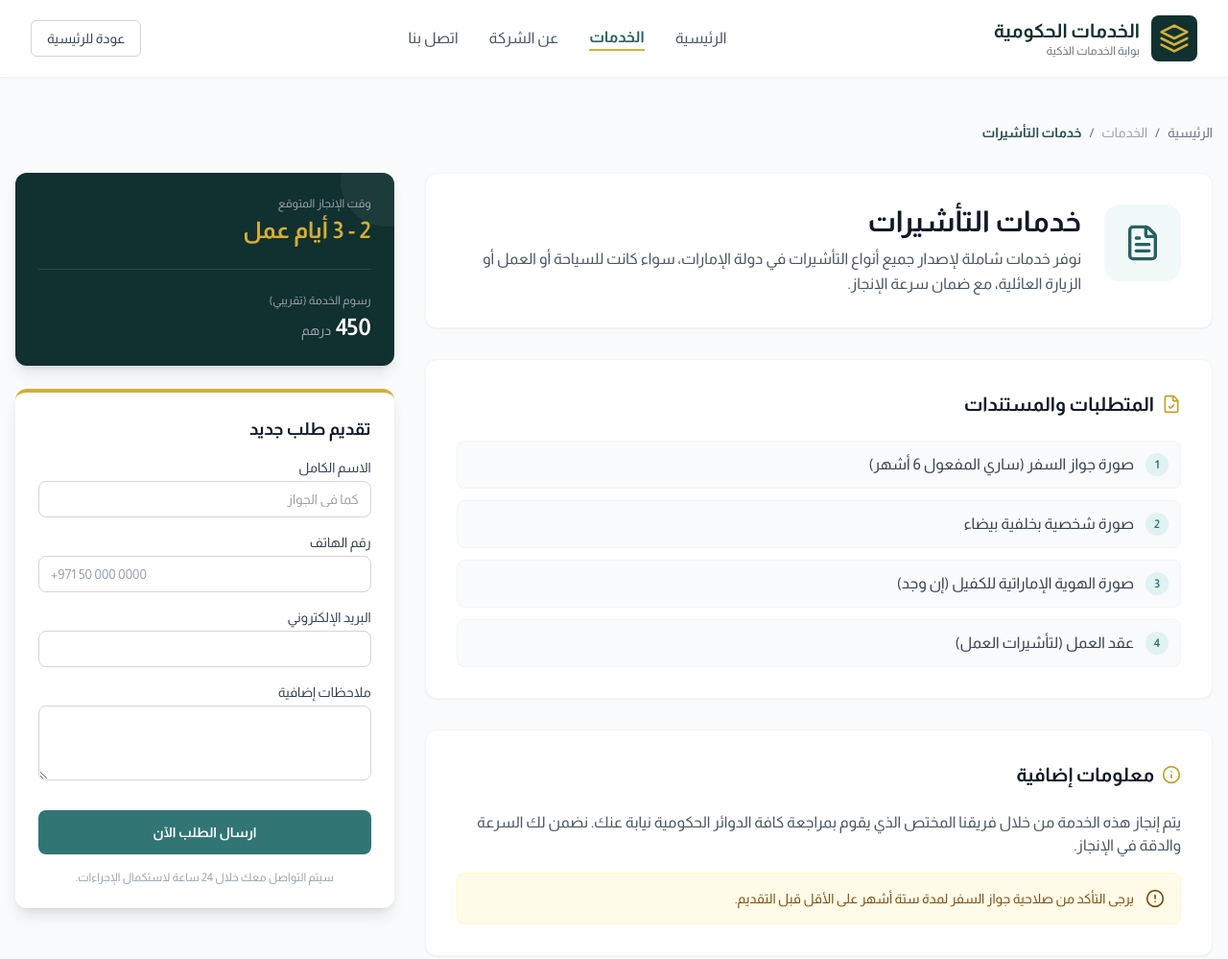
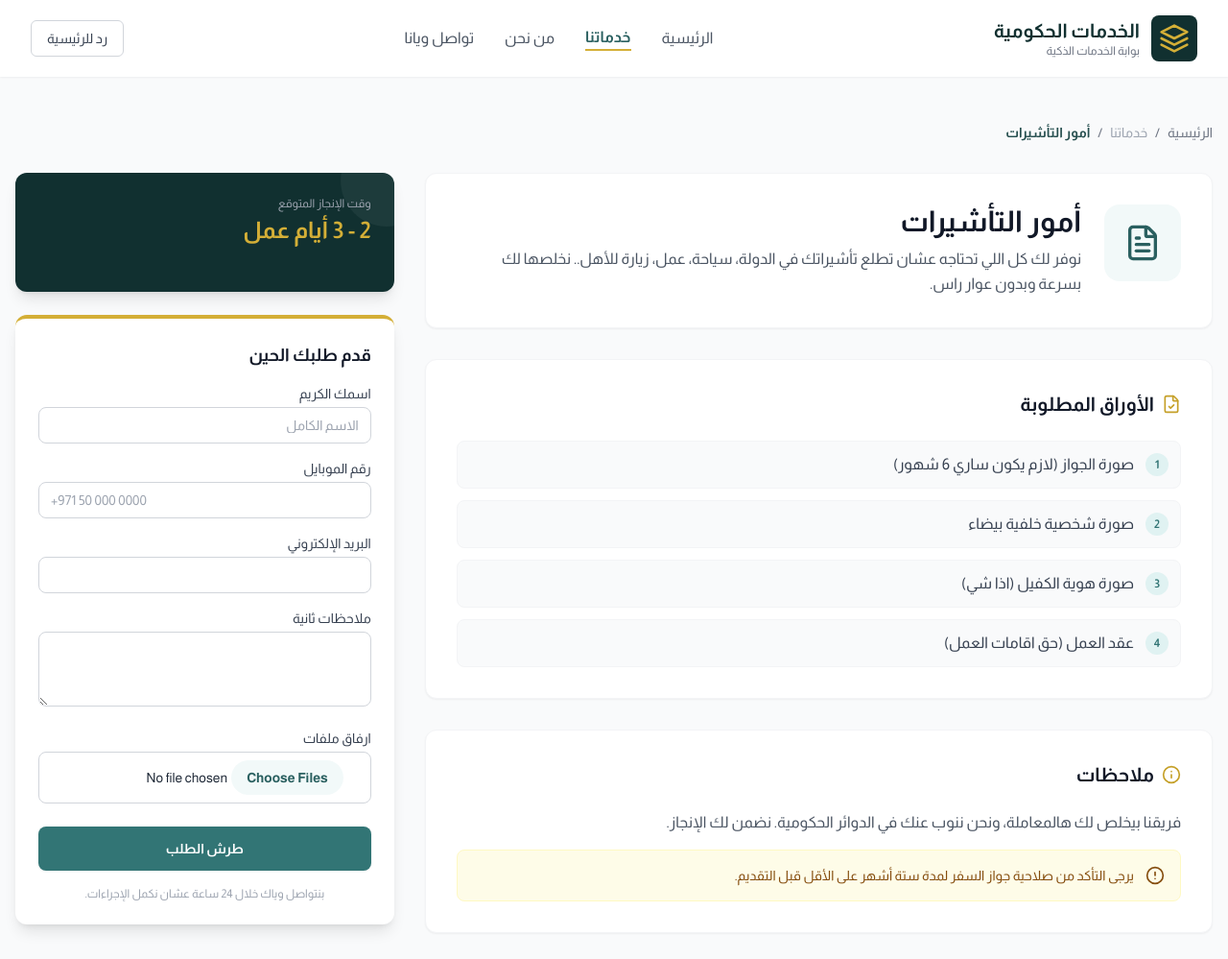
Before and after one commit to gehadsayed1/UAE, a plain HTML site: page service.html in a window 1280 px wide. Shown: the top 999 px of the page at 96% size. Drawn offline with nearby package versions, Linux system fonts and the light colour scheme.

Commit message:
chore: Update service and index page content and structure.

```diff
--- a/service.html
+++ b/service.html
@@ -76,14 +76,14 @@
 
                     <nav class="hidden md:flex items-center gap-8">
                         <a href="index.html" class="text-gray-600 hover:text-brand-700 font-medium transition">الرئيسية</a>
-                        <a href="index.html#services" class="text-brand-700 font-bold border-b-2 border-gold-400 transition-all duration-300">الخدمات</a>
-                        <a href="index.html#about" class="text-gray-600 hover:text-brand-700 font-medium transition">عن الشركة</a>
-                        <a href="index.html#contact" class="text-gray-600 hover:text-brand-700 font-medium transition">اتصل بنا</a>
+                        <a href="index.html#services" class="text-brand-700 font-bold border-b-2 border-gold-400 transition-all duration-300">خدماتنا</a>
+                        <a href="index.html#about" class="text-gray-600 hover:text-brand-700 font-medium transition">من نحن</a>
+                        <a href="index.html#contact" class="text-gray-600 hover:text-brand-700 font-medium transition">تواصل ويانا</a>
                     </nav>
 
                     <div class="flex items-center gap-4">
                         <a href="index.html" class=" hidden sm:inline-flex items-center justify-center px-4 py-2 border border-gray-300 text-sm font-medium rounded-md text-gray-700 bg-white hover:bg-gray-50 transition">
-                            عودة للرئيسية
+                            رد للرئيسية
                         </a>
                     </div>
                 </div>
@@ -98,7 +98,7 @@
                 <nav class="flex mb-8 text-sm text-gray-500">
                     <a href="index.html" class="hover:text-brand-600">الرئيسية</a>
                     <span class="mx-2">/</span>
-                    <span class="text-gray-400">الخدمات</span>
+                    <span class="text-gray-400">خدماتنا</span>
                     <span class="mx-2">/</span>
                     <span v-if="currentService" class="text-brand-800 font-bold">{{ currentService.title }}</span>
                 </nav>
@@ -125,7 +125,7 @@
                         <div class="bg-white rounded-xl shadow-sm border border-gray-100 p-8">
                             <h2 class="text-xl font-bold text-gray-900 mb-6 flex items-center gap-2">
                                 <i data-lucide="file-check" class="w-5 h-5 text-gold-500"></i>
-                                المتطلبات والمستندات
+                                الأوراق المطلوبة
                             </h2>
                             <ul class="space-y-3">
                                 <li v-for="(req, idx) in currentService.requirements" :key="idx" class="flex items-center gap-3 text-gray-700 bg-gray-50 p-3 rounded-lg border border-gray-100">
@@ -141,10 +141,10 @@
                          <div class="bg-white rounded-xl shadow-sm border border-gray-100 p-8">
                             <h2 class="text-xl font-bold text-gray-900 mb-6 flex items-center gap-2">
                                 <i data-lucide="info" class="w-5 h-5 text-gold-500"></i>
-                                معلومات إضافية
+                                ملاحظات
                             </h2>
                             <p class="text-gray-600 mb-4">
-                                يتم إنجاز هذه الخدمة من خلال فريقنا المختص الذي يقوم بمراجعة كافة الدوائر الحكومية نيابة عنك. نضمن لك السرعة والدقة في الإنجاز.
+                                فريقنا بيخلص لك هالمعاملة، ونحن ننوب عنك في الدوائر الحكومية. نضمن لك الإنجاز.
                             </p>
                             <div class="p-4 bg-yellow-50 text-yellow-800 rounded-lg text-sm border border-yellow-100 flex gap-3">
                                 <i data-lucide="alert-circle" class="w-5 h-5 flex-shrink-0"></i>
@@ -165,25 +165,21 @@
                                     <div class="text-gray-400 text-xs mb-1">وقت الإنجاز المتوقع</div>
                                     <div class="text-2xl font-bold text-gold-400">{{ currentService.processingTime }}</div>
                                 </div>
-                                <div class="pt-6 border-t border-white/10">
-                                    <div class="text-gray-400 text-xs mb-1">رسوم الخدمة (تقريبي)</div>
-                                    <div class="text-2xl font-bold text-white">{{ currentService.fees }} <span class="text-sm font-normal text-gray-400">درهم</span></div>
                                 </div>
-                             </div>
                         </div>
 
                         <!-- Application Form -->
                         <div class="bg-white rounded-xl shadow-lg border-t-4 border-gold-400 p-6">
-                            <h3 class="text-lg font-bold text-gray-900 mb-4">تقديم طلب جديد</h3>
+                            <h3 class="text-lg font-bold text-gray-900 mb-4">قدم طلبك الحين</h3>
                             <form @submit.prevent="submitForm">
                                 <div class="space-y-4">
                                     <div>
-                                        <label class="block text-sm font-medium text-gray-700 mb-1">الاسم الكامل</label>
-                                        <input type="text" v-model="form.name" required class="w-full rounded-lg border-gray-300 border px-3 py-2 text-sm focus:ring-2 focus:ring-brand-500 focus:border-transparent outline-none transition" placeholder="كما في الجواز">
+                                        <label class="block text-sm font-medium text-gray-700 mb-1">اسمك الكريم</label>
+                                        <input type="text" v-model="form.name" required class="w-full rounded-lg border-gray-300 border px-3 py-2 text-sm focus:ring-2 focus:ring-brand-500 focus:border-transparent outline-none transition" placeholder="الاسم الكامل">
                                     </div>
 
                                     <div>
-                                        <label class="block text-sm font-medium text-gray-700 mb-1">رقم الهاتف</label>
+                                        <label class="block text-sm font-medium text-gray-700 mb-1">رقم الموبايل</label>
                                         <input type="tel" v-model="form.phone" required class="w-full rounded-lg border-gray-300 border px-3 py-2 text-sm focus:ring-2 focus:ring-brand-500 focus:border-transparent outline-none transition" dir="ltr" placeholder="+971 50 000 0000">
                                     </div>
 
@@ -193,18 +189,23 @@
                                     </div>
 
                                     <div>
-                                        <label class="block text-sm font-medium text-gray-700 mb-1">ملاحظات إضافية</label>
+                                        <label class="block text-sm font-medium text-gray-700 mb-1">ملاحظات ثانية</label>
                                         <textarea v-model="form.notes" rows="3" class="w-full rounded-lg border-gray-300 border px-3 py-2 text-sm focus:ring-2 focus:ring-brand-500 focus:border-transparent outline-none transition"></textarea>
+                                    </div>
+
+                                    <div>
+                                        <label class="block text-sm font-medium text-gray-700 mb-1">ارفاق ملفات</label>
+                                        <input type="file" multiple class="w-full rounded-lg border-gray-300 border px-3 py-2 text-sm focus:ring-2 focus:ring-brand-500 focus:border-transparent outline-none transition file:mr-4 file:py-2 file:px-4 file:rounded-full file:border-0 file:text-sm file:font-semibold file:bg-brand-50 file:text-brand-700 hover:file:bg-brand-100">
                                     </div>
 
                                     <div class="pt-2">
                                         <button type="submit"
                                            class="w-full flex justify-center py-3 px-4 border border-transparent rounded-lg shadow-sm text-sm font-bold text-white bg-brand-600 hover:bg-brand-700 focus:outline-none focus:ring-2 focus:ring-offset-2 focus:ring-brand-500 transition-all transform hover:scale-[1.02]">
-                                           <span v-if="!loading">ارسال الطلب الآن</span>
-                                           <span v-else>جاري الارسال...</span>
+                                           <span v-if="!loading">طرش الطلب</span>
+                                           <span v-else>لحظة...</span>
                                         </button>
                                     </div>
-                                    <p class="text-xs text-gray-400 text-center mt-3">سيتم التواصل معك خلال 24 ساعة لاستكمال الإجراءات.</p>
+                                    <p class="text-xs text-gray-400 text-center mt-3">بنتواصل وياك خلال 24 ساعة عشان نكمل الإجراءات.</p>
                                 </div>
                             </form>
                         </div>
@@ -226,6 +227,21 @@
             </div>
         </footer>
 
+        <!-- Success Modal -->
+        <div v-if="showModal" class="fixed inset-0 z-[100] flex items-center justify-center p-4">
+            <div class="absolute inset-0 bg-black/50 backdrop-blur-sm transition-opacity" @click="showModal = false"></div>
+            <div class="bg-white rounded-2xl shadow-xl w-full max-w-md relative z-10 p-8 text-center transform transition-all scale-100">
+                <div class="w-20 h-20 bg-green-100 text-green-600 rounded-full flex items-center justify-center mx-auto mb-6">
+                    <i data-lucide="check" class="w-10 h-10"></i>
+                </div>
+                <h3 class="text-2xl font-bold text-gray-900 mb-2">فالك طيّب!</h3>
+                <p class="text-gray-600 mb-8">استلمنا طلبك وبنتواصل وياك قريب عشان نخلص إجراءاتك.</p>
+                <button @click="showModal = false" class="w-full bg-brand-600 text-white font-bold py-3 rounded-lg hover:bg-brand-700 transition">
+                    تم
+                </button>
+            </div>
+        </div>
+
     </div>
 
     <script>
@@ -234,6 +250,7 @@
         createApp({
             setup() {
                 const loading = ref(false);
+                const showModal = ref(false);
                 const form = ref({
                     name: '',
                     phone: '',
@@ -244,14 +261,14 @@
                 // Mock Database
                 const servicesData = {
                     'visa': {
-                        title: 'خدمات التأشيرات',
+                        title: 'أمور التأشيرات',
                         icon: 'file-text',
-                        description: 'نوفر خدمات شاملة لإصدار جميع أنواع التأشيرات في دولة الإمارات، سواء كانت للسياحة أو العمل أو الزيارة العائلية، مع ضمان سرعة الإنجاز.',
+                        description: 'نوفر لك كل اللي تحتاجه عشان تطلع تأشيراتك في الدولة، سياحة، عمل، زيارة للأهل.. نخلصها لك بسرعة وبدون عوار راس.',
                         requirements: [
-                            'صورة جواز السفر (ساري المفعول 6 أشهر)',
-                            'صورة شخصية بخلفية بيضاء',
-                            'صورة الهوية الإماراتية للكفيل (إن وجد)',
-                            'عقد العمل (لتأشيرات العمل)'
+                            'صورة الجواز (لازم يكون ساري 6 شهور)',
+                            'صورة شخصية خلفية بيضاء',
+                            'صورة هوية الكفيل (اذا شي)',
+                            'عقد العمل (حق اقامات العمل)'
                         ],
                         processingTime: '2 - 3 أيام عمل',
                         fees: '450'
@@ -259,12 +276,12 @@
                     'residency': {
                         title: 'الإقامة والهوية',
                         icon: 'user-check',
-                        description: 'خدمات تخليص معاملات تثبيت الإقامة الجديدة وتجديد الإقامة المنتهية، بالإضافة إلى خدمات إصدار بطاقة الهوية الإماراتية والفحص الطبي.',
+                        description: 'نمسك عنك خط معاملات الإقامة والهوية، من التثبيت لين التجديد، ونخلص لك الفحص الطبي وإصدار الهوية لك وللمكفولين.',
                         requirements: [
-                            'جواز السفر الأصلي',
-                            'تأشيرة الدخول (للجدد)',
+                            'الجواز الأصلي',
+                            'تأشيرة الدخول (لليداد)',
                             'نتيجة الفحص الطبي',
-                            'بطاقة الهوية السابقة (للتجديد)'
+                            'الهوية الجديمة (حق التجديد)'
                         ],
                         processingTime: '3 - 5 أيام عمل',
                         fees: '850'
@@ -272,70 +289,70 @@
                     'license': {
                         title: 'الرخص التجارية',
                         icon: 'briefcase',
-                        description: 'مساعدة رواد الأعمال والشركات في تأسيس الأعمال، إصدار الرخص التجارية الجديدة، وحجز الأسماء التجارية، وتجديد الرخص القائمة.',
+                        description: 'تبي تفتح بزنس؟ نحن نساعدك من الألف للياء، نطلع لك الرخصة، نحجز الاسم التجاري، ونجدد لك الرخص المنتهية.',
                         requirements: [
-                            'صورة جواز السفر للشركاء',
-                            'رسالة عدم ممانعة (إن وجدت)',
-                            'عقد الإيجار المصدق (إيجاري)',
+                            'صورة جواز الشركاء',
+                            'رسالة عدم ممانعة (اذا مطلوبة)',
+                            'عقد إيجاري',
                             'الموافقة المبدئية'
                         ],
                         processingTime: '1 - 2 أسبوع',
                         fees: '2500'
                     },
                     'fines': {
-                        title: 'دفع المخالفات',
+                        title: 'المخالفات والمرور',
                         icon: 'alert-octagon',
-                        description: 'خدمة سريعة للاستعلام عن المخالفات المرورية في جميع إمارات الدولة ودفعها، وتجديد ملكية المركبات.',
+                        description: 'خدمة سريعة، نشيك لك على كل مخالفاتك في الدولة وندفعها عنك، ونجدد لك ملكية الموتر.',
                         requirements: [
                             'رقم اللوحة ومصدرها',
-                            'أو رقم الرمز المروري (TC)',
-                            'ملكية المركبة'
+                            'أو الرمز المروري (TC)',
+                            'ملكية الموتر'
                         ],
-                        processingTime: 'فوري',
+                        processingTime: 'في نفس الوقت',
                         fees: '50'
                     },
                     'insurance': {
-                        title: 'تأمين المركبات',
+                        title: 'تأمين المواتر',
                         icon: 'shield-check',
-                        description: 'نبحث لك عن أفضل عروض التأمين للمركبات من شركات التأمين المعتمدة، بأفضل الأسعار وبأسرع وقت.',
+                        description: 'نشوف لك أحسن عروض التأمين من الشركات المعتمدة، ونييب لك سعر يرضيك وبأسرع وقت.',
                         requirements: [
-                            'صورة ملكية المركبة',
-                            'صورة رخصة القيادة',
-                            'صورة الهوية الإماراتية'
+                            'صورة الملكية',
+                            'صورة الليسن',
+                            'صورة الهوية'
                         ],
-                        processingTime: '1 يوم عمل',
+                        processingTime: 'يوم واحد',
                         fees: '100'
                     },
                     'bills': {
                         title: 'دفع الفواتير',
                         icon: 'credit-card',
-                        description: 'خدمة دفع فواتير الخدمات العامة (الكهرباء، المياه، الاتصالات، تبريد) بشكل فوري وآمن.',
+                        description: 'ادفع فواتيرك كلها (كهرباء، ماي، اتصالات) عندنا، ونفكك من الدوخة.',
                         requirements: [
-                            'رقم الحساب / المشترك',
+                            'رقم الحساب',
                             'نوع الخدمة'
                         ],
-                        processingTime: 'فوري',
+                        processingTime: 'في نفس الوقت',
                         fees: '20'
                     },
                     'inquiry': {
                         title: 'الاستعلامات',
                         icon: 'search',
-                        description: 'خدمة الاستعلام عن حالة المعاملات، القضايا، التعاميم، والمنع من السفر في الجهات الحكومية المختصة.',
+                        description: 'نستفسر لك عن أي شي تباه في الدوائر الحكومية، قضايا، تعاميم، منع سفر، ونعطيك الخبر الأكيد.',
                         requirements: [
-                            'صورة جواز السفر',
+                            'صورة الجواز',
                             'رقم الهوية'
                         ],
                         processingTime: '24 ساعة',
                         fees: '100'
                     },
                     'other': {
-                        title: 'خدمات أخرى',
+                        title: 'خدمات ثانية',
                         icon: 'layers',
-                        description: 'مجموعة متنوعة من الخدمات الأخرى مثل ترجمة الوثائق، تصديق الشهادات، وخدمات الكاتب العدل.',
+                        description: 'عندنا وايد خدمات ثانية، ترجمة، تصديق، كاتب العدل.. آمر وتدلل.',
                         requirements: [
-                            'حسب نوع الخدمة المطلوبة'
+                            'على حسب الخدمة'
                         ],
-                        processingTime: 'حسب الخدمة',
+                        processingTime: 'على حسب',
                         fees: 'متغير'
                     }
                 };
@@ -362,7 +379,7 @@
                     // Simulate API call
                     setTimeout(() => {
                         loading.value = false;
-                        alert('تم استلام طلبك بنجاح! سنتواصل معك قريباً.');
+                        showModal.value = true;
                         form.value = { name: '', phone: '', email: '', notes: '' };
                     }, 1500);
                 };
@@ -379,6 +396,7 @@
                     currentService,
                     form,
                     loading,
+                    showModal,
                     submitForm,
                     goHome
                 }
```
Also changed, not shown: index.html (+51 -53 lines).
